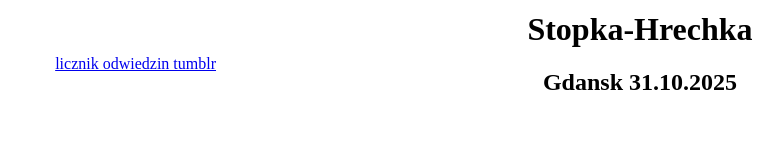
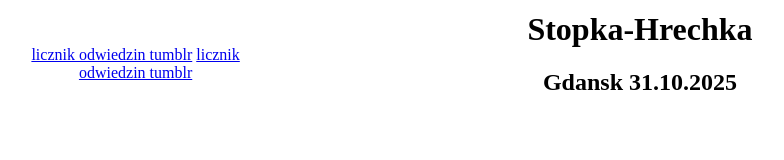
Before and after one commit to arehrek/zad14-15, a plain HTML site: page Stopka_Hrechka.html in a window 1280 px wide. Shown: the whole page, without its empty margins (0-784 px from the left). Drawn offline with Linux system fonts and the light colour scheme.

Commit message:
Update Stopka_Hrechka.html

```diff
--- a/Stopka_Hrechka.html
+++ b/Stopka_Hrechka.html
@@ -10,7 +10,7 @@
 
                 <a href='http://www.counterliczniki.com'>licznik odwiedzin tumblr</a> <script type='text/javascript' src='https://www.counterliczniki.com/auth.php?id=32dc9d4e75dabaf65b1b665cd897cd29c8768b44'></script>
 <script type="text/javascript" src="https://www.counterliczniki.com/pl/home/counter/1443886/t/3"></script>
-<a href=https://www.counterliczniki.com/pl/home/stats/id/1443886>
+<a href="https://www.counterliczniki.com/pl/home/stats/id/1443886"> licznik odwiedzin tumblr </a>
             </td>
             <td width="60%" align="center">
                  <h1 align = "center">Stopka-Hrechka  </h1>
```
